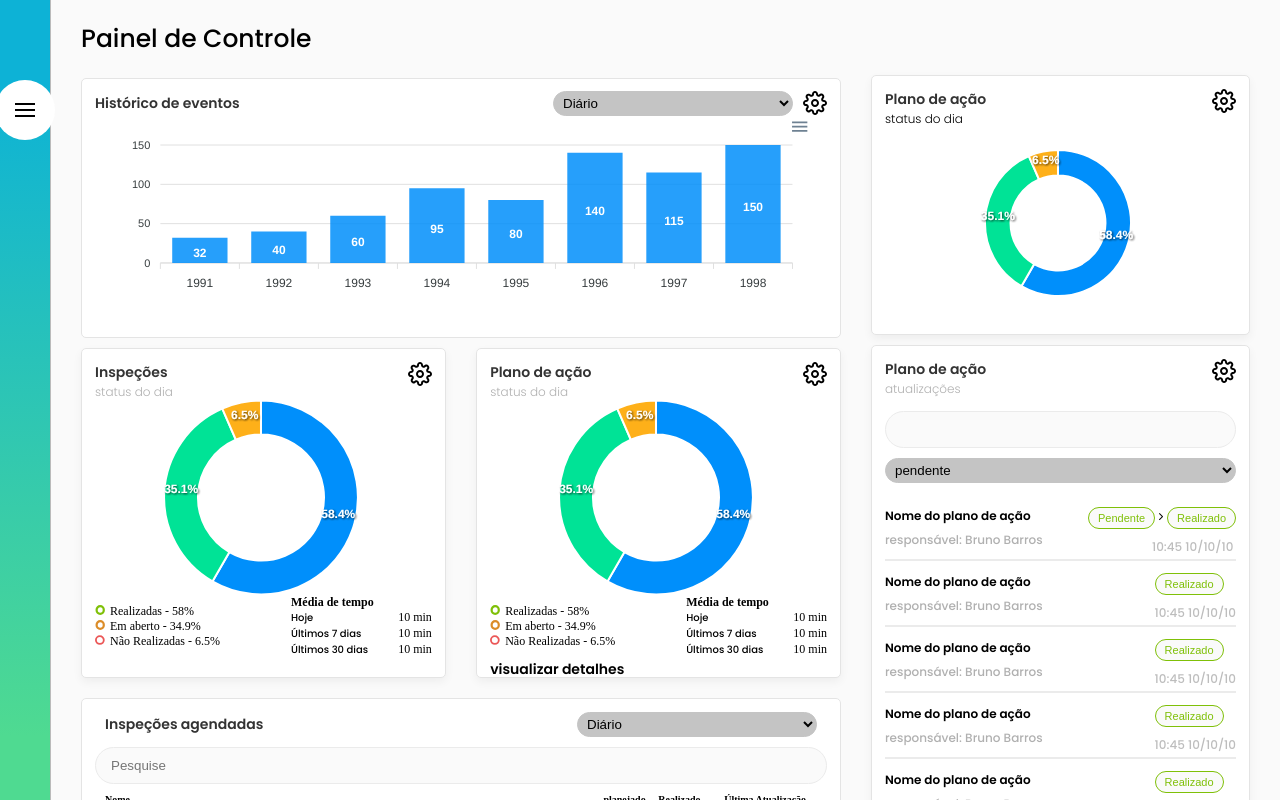
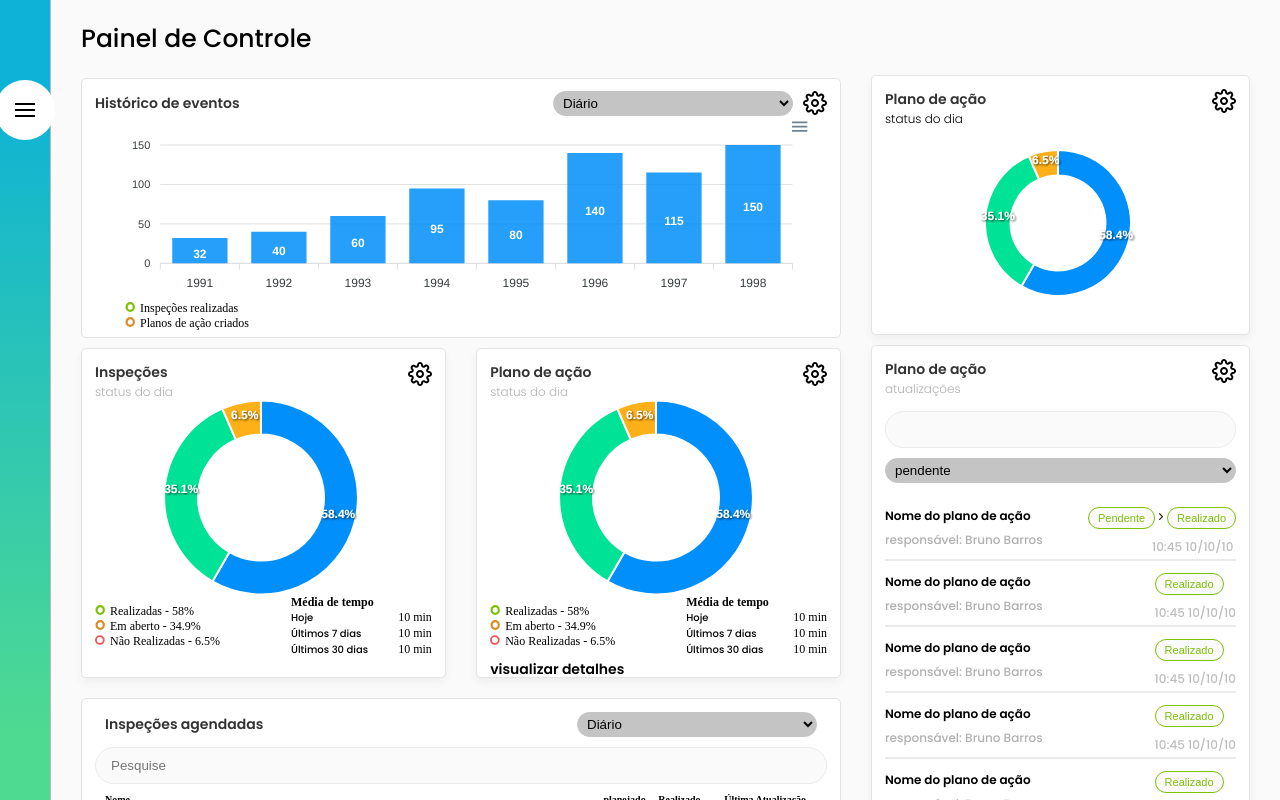
Before and after one commit to Lucasci20/Dashboard-project, a React (Create React App) app: page / in a window 1280 px wide. Shown: the top 800 px of the page. Built offline with nearby package versions, Linux system fonts and the light colour scheme.

Commit message:
update 1.7.6

```diff
--- a/src/assets/styles/home.scss
+++ b/src/assets/styles/home.scss
@@ -1,18 +1,15 @@
 #container {
   display: flex;
 
-  .chart-wrapper {
-    width: 100%;
-    height: 100%;
-    min-height: 0;
-    overflow: auto;
-  }
-
   .chart {
     width: 100%;
-    height: 100%;
+    height: 80%;
+    min-height: 70%;
+
     display: block;
-    overflow: hidden;
+    overflow-y: hidden;
+    overflow-x: auto;
+
     margin-left: 2rem;
     padding-right: 1rem;
 
@@ -125,9 +122,6 @@
           height: 70%;
           margin-left: 0;
           padding-right: 0;
-
-          display: block;
-          overflow: hidden;
         }
 
         .label {
--- a/src/components/EventHistoryChart.js
+++ b/src/components/EventHistoryChart.js
@@ -26,7 +26,7 @@ const EventHistoryChart = () => {
         series={series}
         type="bar"
         width="100%"
-        height="80%"
+        height="100%"
       />
     </>
   );
--- a/src/pages/Home.js
+++ b/src/pages/Home.js
@@ -40,11 +40,9 @@ export default function Home() {
                 </span>
               </div>
             </header>
-            <div className="chart-wrapper">
               <div className="chart">
                 <EventHistoryChart />
               </div>
-            </div>
             <div className="label">
               <div>
                 <img src={greenCircle}  alt='icon' />
```
